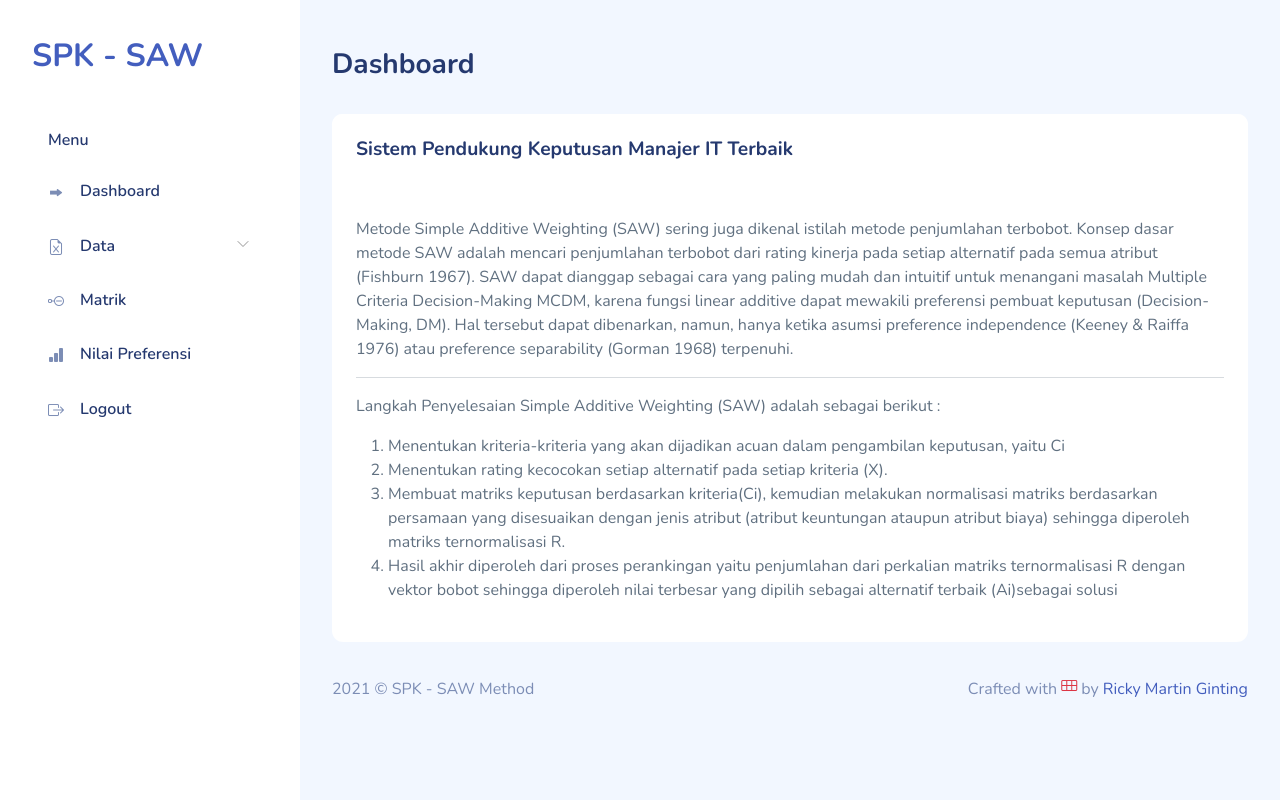
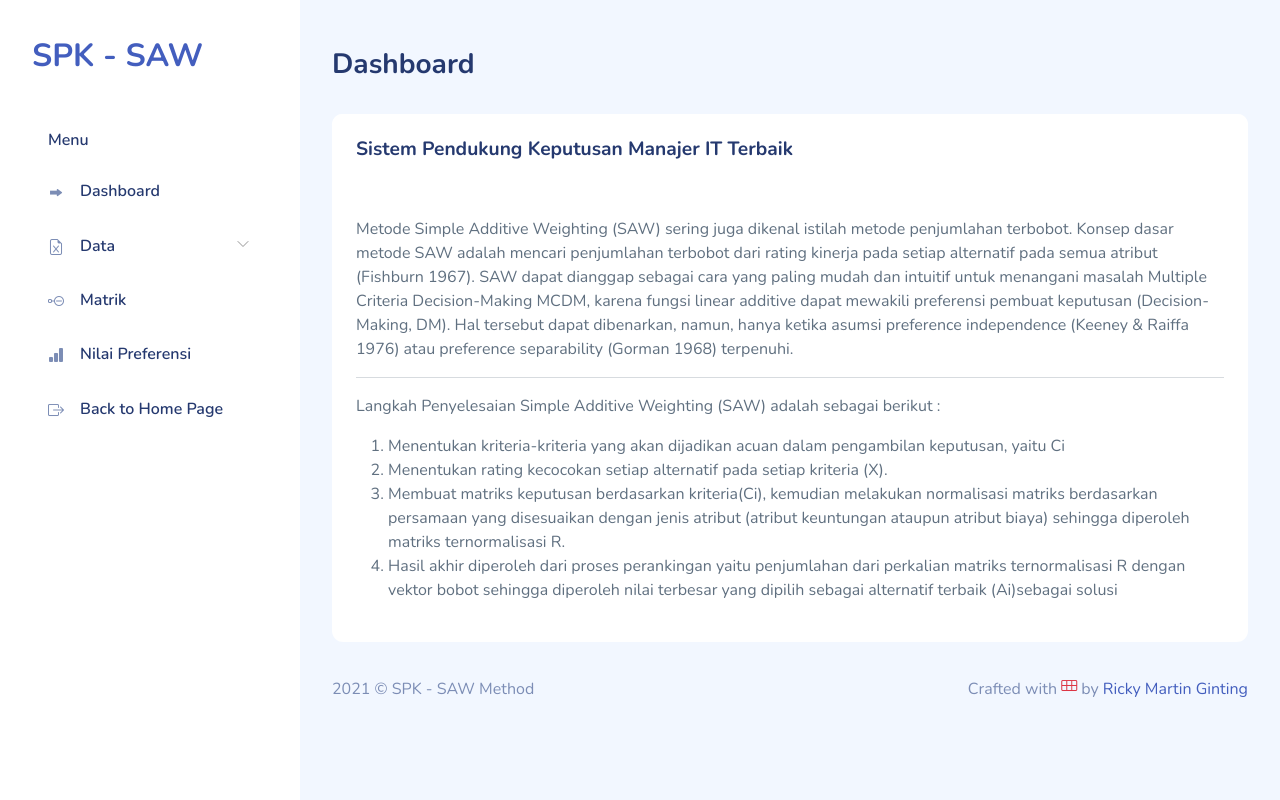
Before and after one commit to safiraanna/dss-Website_SPK_SAW, a PHP site: page /spksawku/index.php in a window 1280 px wide. Run offline with PHP 8.4, Linux system fonts and the light colour scheme; some libraries are stand-ins or nearby versions.

Commit message:
Back to index.html

```diff
--- a/spksawku/layout/sidebar.php
+++ b/spksawku/layout/sidebar.php
@@ -51,9 +51,9 @@
                 </li>
 
                 <li class="sidebar-item">
-                    <a href="logout.php" class='sidebar-link'>
+                    <a href="../index.html" class='sidebar-link'>
                         <i class="bi bi-box-arrow-right"></i>
-                        <span>Logout</span>
+                        <span>Back to Home Page</span>
                     </a>
                 </li>
 
```
